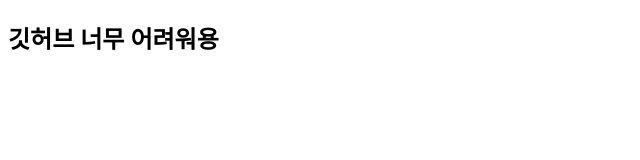
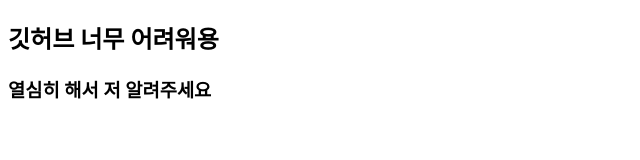
Before and after one commit to frontendorganizationtest01/flow, a plain HTML site: page pages/혜련/lyeon.html in a window 1280 px wide. Shown: the whole page, without its empty margins (0-640 px from the left). Drawn offline with Linux system fonts and the light colour scheme.

Commit message:
docs:lyeon

```diff
--- a/pages/혜련/lyeon.html
+++ b/pages/혜련/lyeon.html
@@ -7,5 +7,6 @@
   </head>
   <body>
     <h2>깃허브 너무 어려워용</h2>
+    <h3>열심히 해서 저 알려주세요</h3>
   </body>
 </html>
```
